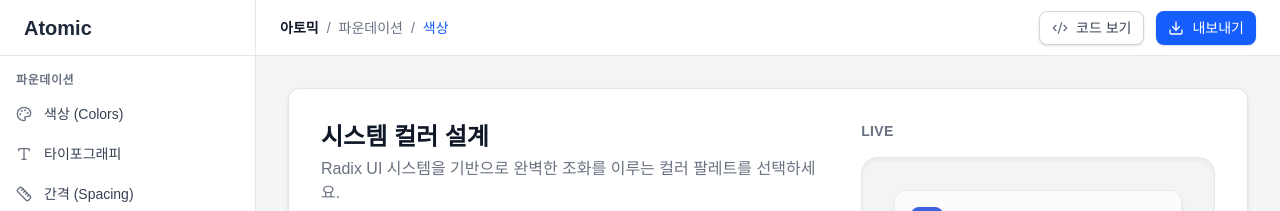
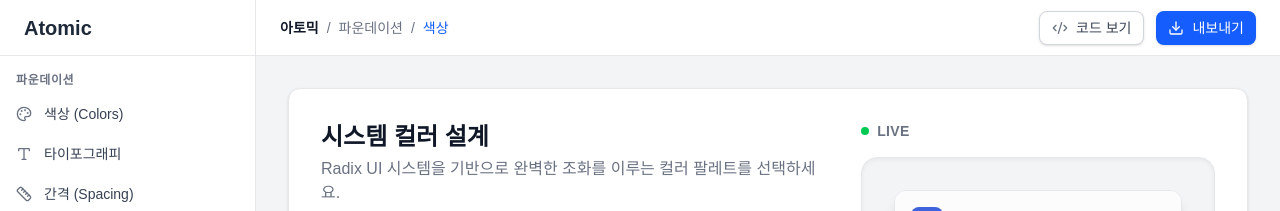
Before and after one commit to visualog/atmoic, a Next.js app: page /builder in a window 1280 px wide. Shown: the top 211 px of the page. Built offline with nearby package versions, Linux system fonts and the light colour scheme.

Commit message:
content: Live 타이틀에 녹색 상태 점(Green Dot) 추가

```diff
--- a/src/app/builder/page.tsx
+++ b/src/app/builder/page.tsx
@@ -277,7 +277,8 @@
             <div className="lg:col-span-5">
                 <div className="sticky top-8 space-y-4">
                     <div className="flex items-center justify-between">
-                        <h3 className="text-sm font-bold text-gray-500 uppercase tracking-wide">
+                        <h3 className="text-sm font-bold text-gray-500 uppercase tracking-wide flex items-center gap-2">
+                            <span className="w-2 h-2 rounded-full bg-green-500"></span>
                             Live
                         </h3>
                     </div>
```
